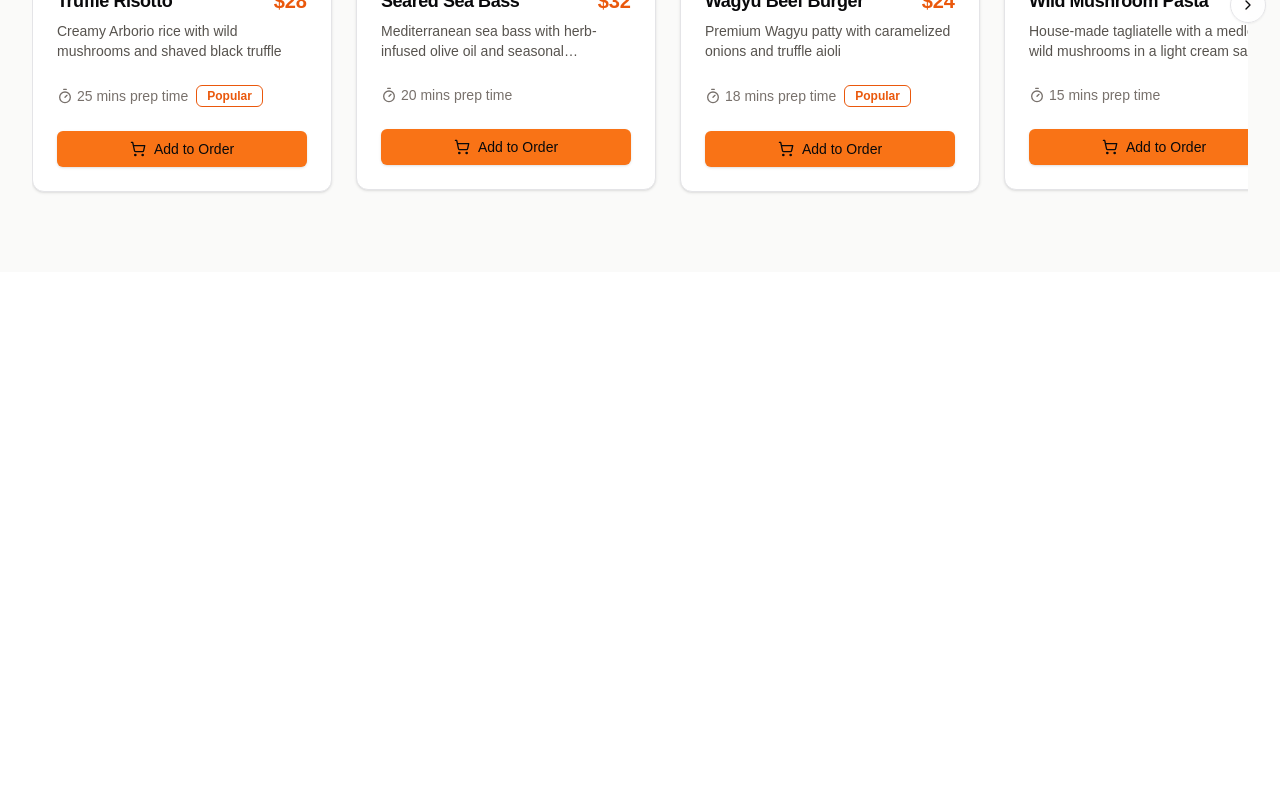
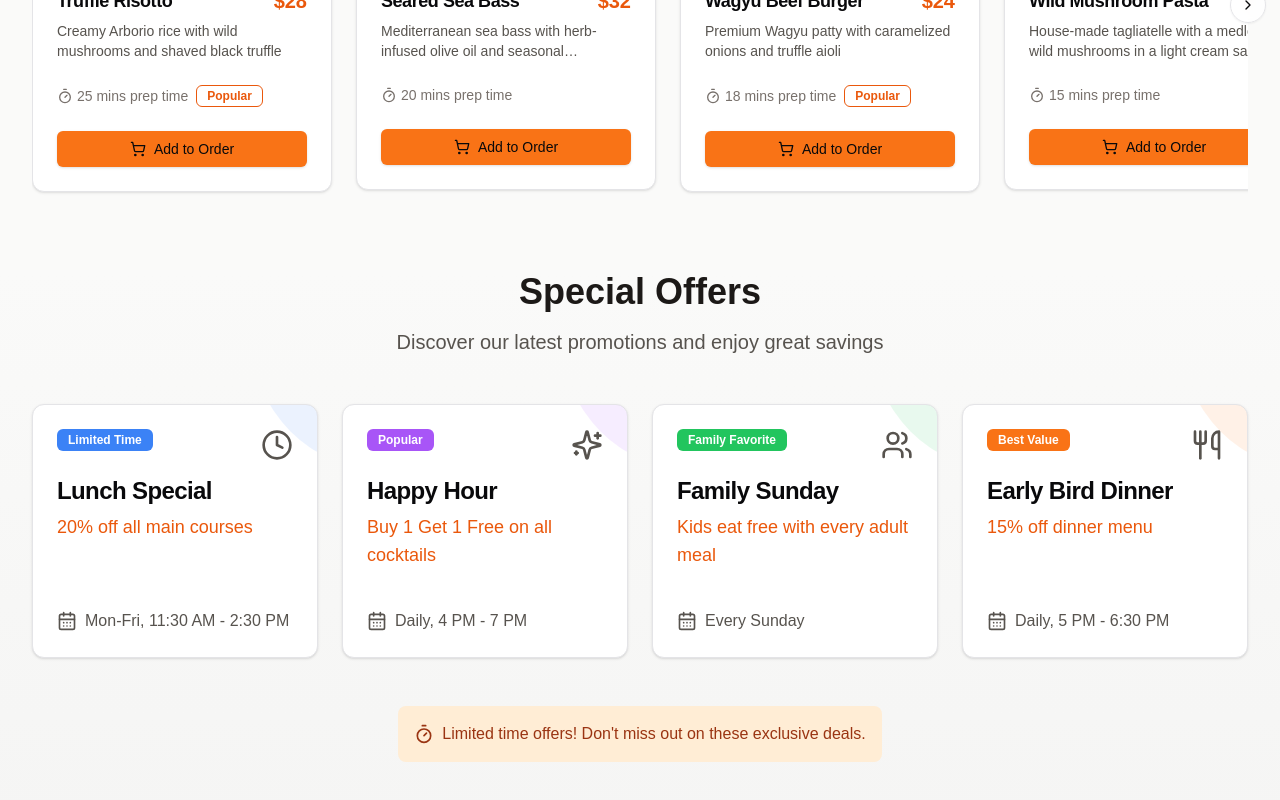
Before and after one commit to im-sanny/rms, a Next.js app: page / in a window 1280 px wide. Shown: the part 1178-1978 px from the top of the page. Before the commit the page ends 1450 px from the top, so only its background shows below. Built offline with nearby package versions, Linux system fonts and the light colour scheme.

Commit message:
add: promotion section added

```diff
--- a/app/page.tsx
+++ b/app/page.tsx
@@ -1,11 +1,13 @@
 import FeaturedDishes from "@/components/sections/FeaturedDishes";
 import Hero from "@/components/sections/Hero";
+import PromotionsSection from "@/components/sections/PromotionSection";
 
 export default function Home() {
   return (
     <>
       <Hero></Hero>
       <FeaturedDishes></FeaturedDishes>
+      <PromotionsSection></PromotionsSection>
     </>
   );
 }
--- /dev/null
+++ b/components/sections/PromotionSection.tsx
@@ -0,0 +1,92 @@
+'use client'
+import React from 'react';
+import { Badge } from "@/components/ui/badge";
+import { Card, CardHeader, CardTitle, CardDescription, CardContent } from "@/components/ui/card";
+import { Timer, Sparkles, Clock, CalendarDays, Utensils, Users } from 'lucide-react';
+
+const promotions = [
+    {
+        title: "Lunch Special",
+        description: "20% off all main courses",
+        timing: "Mon-Fri, 11:30 AM - 2:30 PM",
+        icon: Clock,
+        color: "bg-blue-500",
+        tag: "Limited Time"
+    },
+    {
+        title: "Happy Hour",
+        description: "Buy 1 Get 1 Free on all cocktails",
+        timing: "Daily, 4 PM - 7 PM",
+        icon: Sparkles,
+        color: "bg-purple-500",
+        tag: "Popular"
+    },
+    {
+        title: "Family Sunday",
+        description: "Kids eat free with every adult meal",
+        timing: "Every Sunday",
+        icon: Users,
+        color: "bg-green-500",
+        tag: "Family Favorite"
+    },
+    {
+        title: "Early Bird Dinner",
+        description: "15% off dinner menu",
+        timing: "Daily, 5 PM - 6:30 PM",
+        icon: Utensils,
+        color: "bg-orange-500",
+        tag: "Best Value"
+    }
+];
+
+export default function PromotionsSection() {
+    return (
+        <section className="pb-16 px-4 sm:px-6 lg:px-8 bg-gradient-to-b from-stone-50 to-stone-100">
+            <div className="max-w-7xl mx-auto">
+                <div className="text-center mb-12">
+                    <h2 className="text-4xl font-bold text-stone-900 mb-4">Special Offers</h2>
+                    <p className="text-xl text-stone-600">Discover our latest promotions and enjoy great savings</p>
+                </div>
+
+                <div className="grid grid-cols-1 md:grid-cols-2 lg:grid-cols-4 gap-6">
+                    {promotions.map((promo, index) => {
+                        const Icon = promo.icon;
+                        return (
+                            <Card key={index} className="relative overflow-hidden hover:shadow-lg transition-shadow duration-300 group flex flex-col justify-between">
+                                <div className={`absolute top-0 right-0 w-32 h-32 ${promo.color} opacity-10 rounded-bl-full transform translate-x-16 -translate-y-16 group-hover:scale-110 transition-transform duration-300`}></div>
+
+                                <CardHeader className="flex-grow">
+                                    <div className="flex justify-between items-start mb-2">
+                                        <Badge variant="secondary" className={`${promo.color} text-white`}>
+                                            {promo.tag}
+                                        </Badge>
+                                        <Icon className="w-8 h-8 text-stone-600 group-hover:scale-110 transition-transform duration-300" />
+                                    </div>
+                                    <CardTitle className="text-2xl font-bold mb-2">{promo.title}</CardTitle>
+                                    <CardDescription className="text-lg font-medium text-orange-600 min-h-[40px]">
+                                        {promo.description}
+                                    </CardDescription>
+                                </CardHeader>
+
+                                <CardContent className="flex items-center text-stone-600 mt-4">
+                                    <CalendarDays className="w-5 h-5 mr-2" />
+                                    <span>{promo.timing}</span>
+                                </CardContent>
+
+                                <div className="absolute bottom-0 left-0 w-full h-1 bg-gradient-to-r from-transparent via-orange-500 to-transparent opacity-0 group-hover:opacity-100 transition-opacity duration-300"></div>
+                            </Card>
+
+                        );
+                    })}
+                </div>
+
+                <div className="mt-12 text-center">
+                    <div className="inline-flex items-center p-4 bg-orange-100 text-orange-800 rounded-lg">
+                        <Timer className="w-5 h-5 mr-2" />
+                        <span className="font-medium">Limited time offers! Don&apos;t miss out on these exclusive deals.</span>
+                    </div>
+                </div>
+            </div>
+        </section>
+    );
+}
```
